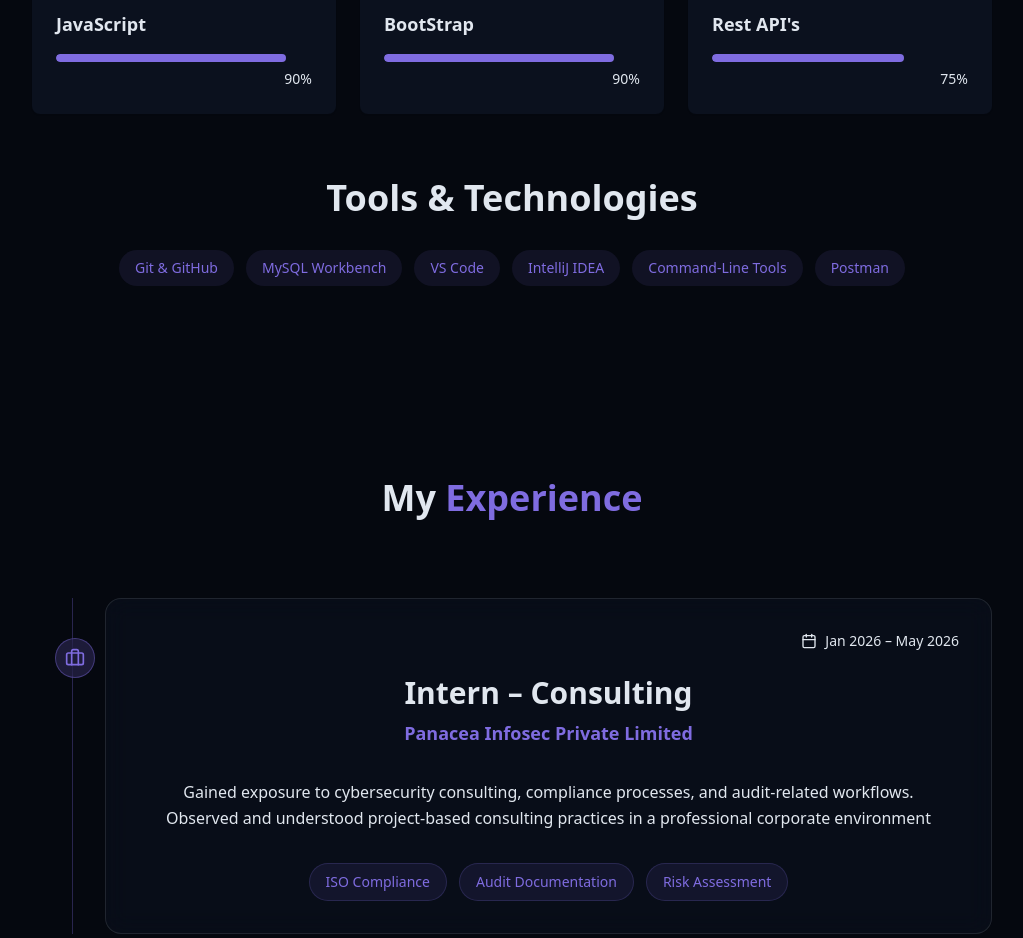
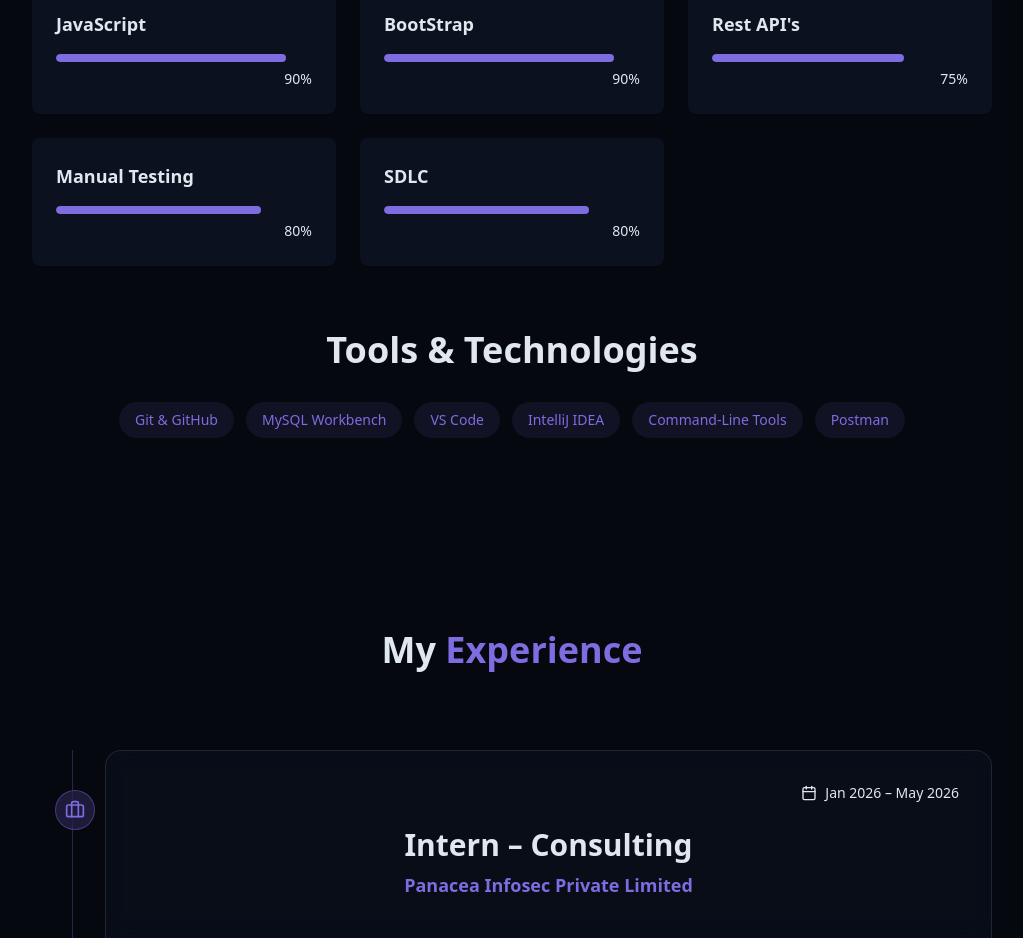
Before and after one commit to PranavChamoli06/Modern-Portfolio, a React (Vite) app: page / in a window 1280 px wide. Shown: the part 1940-2878 px from the top of the page, without its empty margins (128-1151 px from the left). Built offline with nearby package versions, Linux system fonts and the light colour scheme.

Commit message:
Updated my Skill Section

```diff
--- a/src/components/SkillsSection.jsx
+++ b/src/components/SkillsSection.jsx
@@ -9,6 +9,8 @@ export const SkillsSection = () => {
     { name: "JavaScript", level: 90 },
     { name: "BootStrap", level: 90 },
     { name: "Rest API's", level: 75},
+    {name: "Manual Testing", level: 80},
+    {name: "SDLC", level: 80},
     // { name: "Rest API's", level: 50},
   ];
 
```
